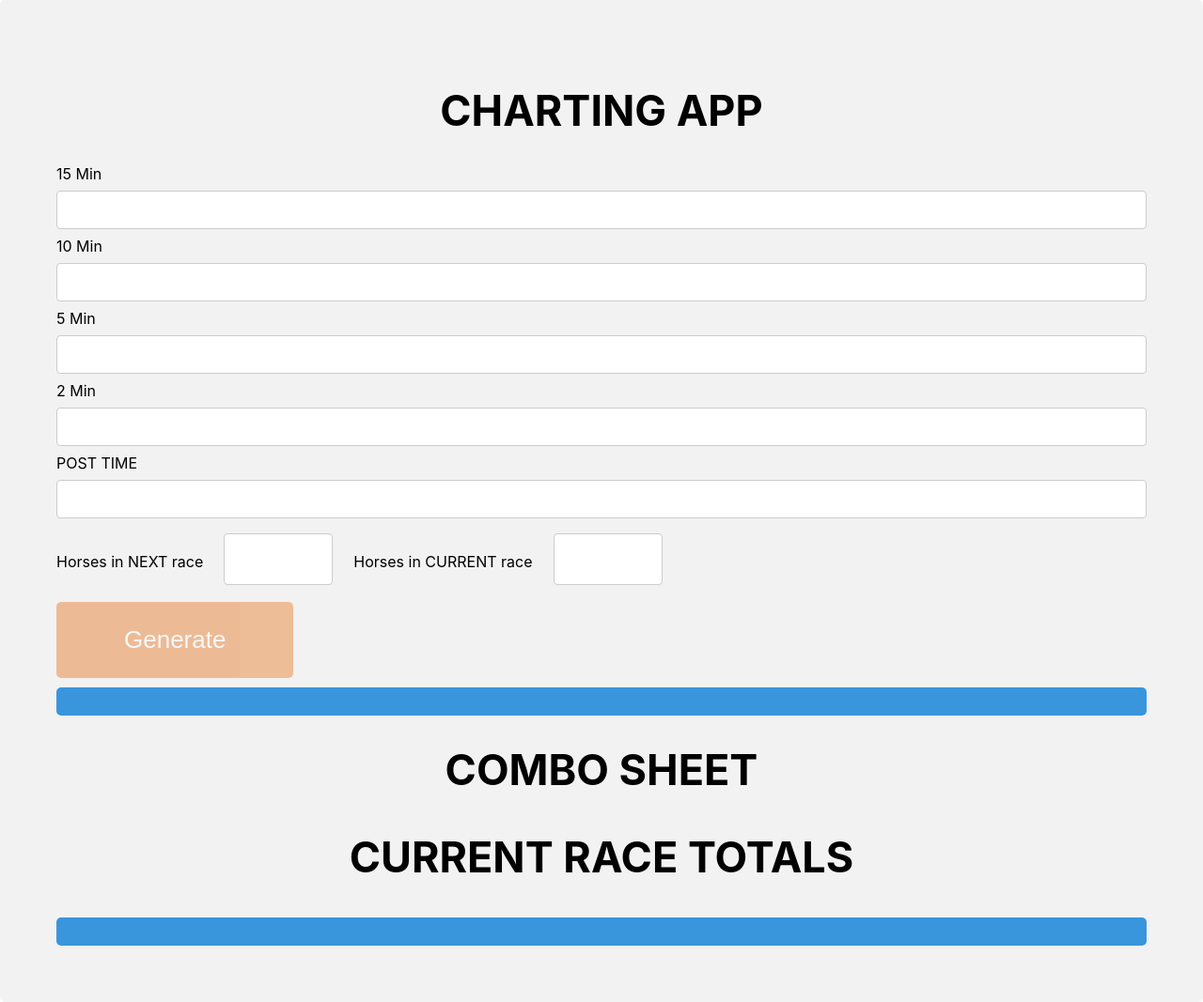
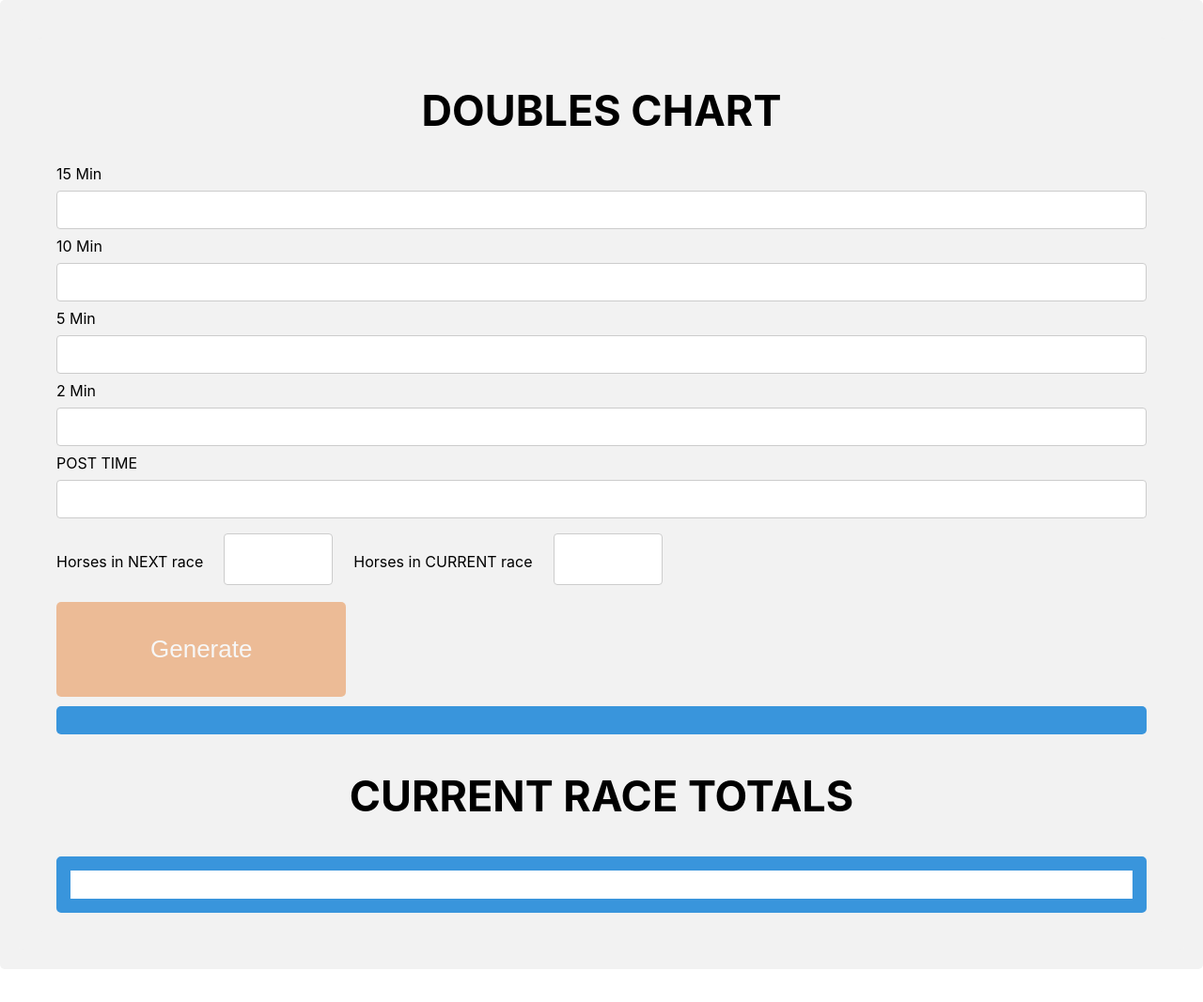
Before and after one commit to JordanMichele/chartingApp, a React (Create React App) app: page / in a window 1280 px wide. Shown: the whole page at 94% size. After the commit the page ends 1032 px from the top, so only its background shows below. Built offline with nearby package versions, Linux system fonts and the light colour scheme.

Commit message:
added styling to combo sheet

```diff
--- a/src/LotteryApp/Lottery.css
+++ b/src/LotteryApp/Lottery.css
@@ -10,28 +10,30 @@
 }
 .grid-item-num {
   text-align: center;
-  color: white;
+  color: black;
   /* background-color: #e46b0e; */
-  font-size: 30px;
+  font-size: 45px;
 }
 .grid-item-num-HIT {
   text-align: center;
   color: white;
-  background-color: #4caf50;
+  background-color: rgb(133, 177, 133);
   font-size: 30px;
   font-weight: bold;
 }
 .grid-item-num-NO {
   text-align: center;
-  color: white;
-  /* background-color: #e46b0e; */
+  color: black;
+  background-color: #ec0f0f;
   font-size: 30px;
 }
 .sumNum-grid-item-num {
   display: grid;
+  color: black;
   grid-template-columns: auto auto auto;
-  background-color: #3995dc;
+  background-color: white;
   padding: 15px;
+  border: 15px solid #3995dc;
 }
 
 input[type="text"],
@@ -66,7 +68,7 @@ div {
   background-color: #e46b0e;
   border: none;
   color: white;
-  padding: 25px 72px;
+  padding: 35px 100px;
   text-align: center;
   text-decoration: none;
   display: block;
--- a/src/LotteryApp/Lottery.js
+++ b/src/LotteryApp/Lottery.js
@@ -322,7 +322,7 @@ class Lottery extends Component {
 
     return (
       <div>
-        <h1 className="title">CHARTING APP</h1>
+        <h1 className="title">DOUBLES CHART</h1>
         <label>15 Min</label>
         <input
           type="text"
@@ -397,7 +397,6 @@ class Lottery extends Component {
             />
           ))}
         </div>
-        <h1 className="title">COMBO SHEET</h1>
         <h2 className="title">CURRENT RACE TOTALS</h2>
         <div style={divStyleRows} className="sumNum-grid-item-num">
           {this.state.rows.map((n, index) => (
```
